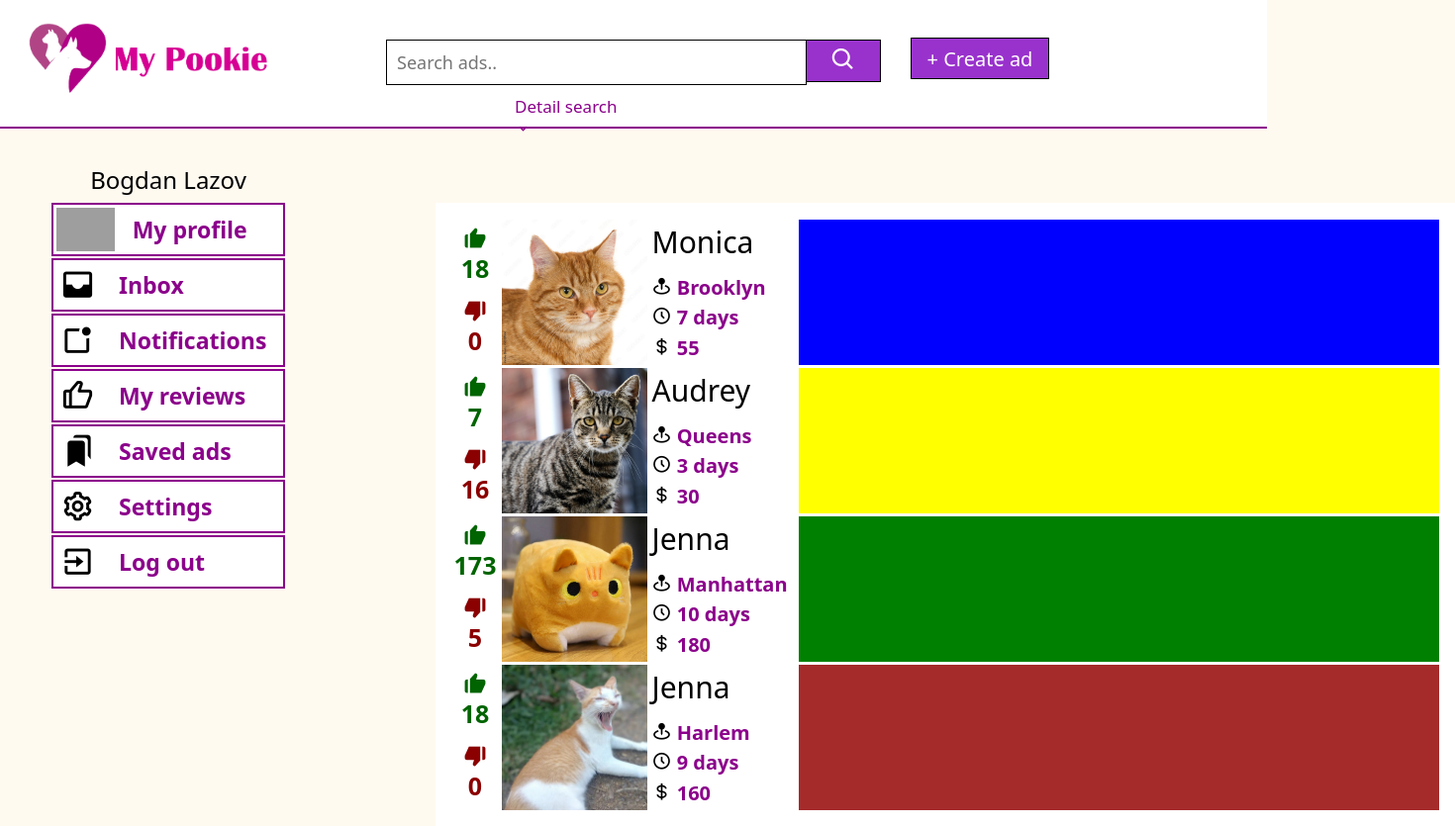
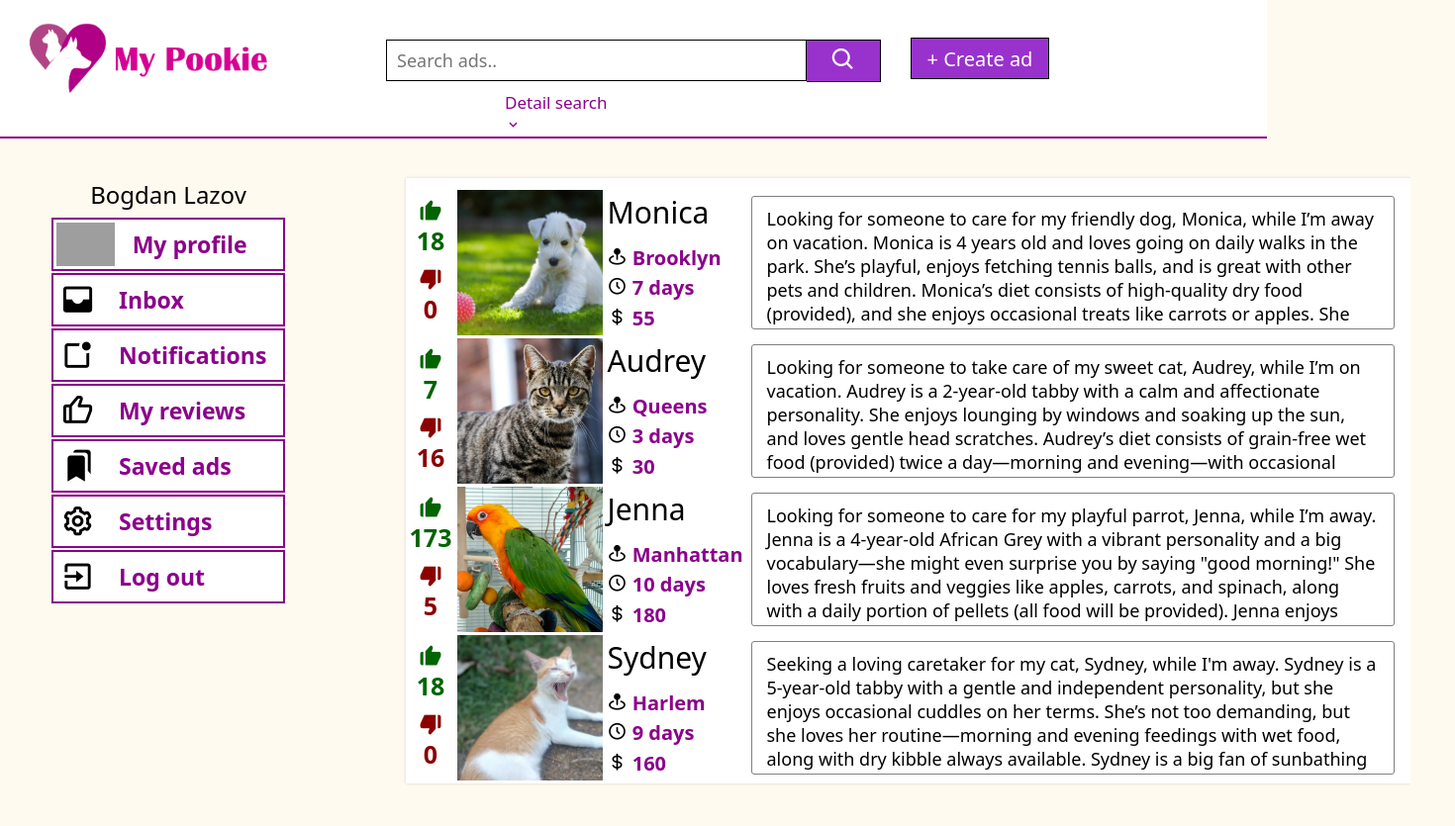
Before and after one commit to BogdanLzv/MyPookie, a plain HTML site: page main page.html in a window 1280 px wide. Shown: the whole page at 99% size, 1470 px wide, since content can reach past the window. After the commit the page ends 800 px from the top, so only its background shows below. Drawn offline with nearby package versions, Linux system fonts and the light colour scheme; grey boxes are pictures that could not be loaded.

Commit message:
change some animal types and add finish comment section

```diff
--- a/CSS/main page style.css
+++ b/CSS/main page style.css
@@ -22,7 +22,7 @@ body {
 header {
     background: white;
     width: 100%;
-    height: 130px;
+    height: 140px;
     border-bottom: 2px solid darkmagenta;
     position: fixed;
     top: 0;
@@ -45,6 +45,7 @@ header {
     border: 1px solid black;
     float: left;
     width: 85%;
+    height: 42px;
     background: white;
     outline: none;
 }
@@ -83,7 +84,7 @@ header {
 #createAd {
   position: absolute;
   right: 220px;
-  bottom: 48px;
+  bottom: 58px;
   width: 140px;
   height: 42px;
   background: darkorchid;
@@ -108,9 +109,9 @@ header {
 /* Detail Search ˘˘˘˘˘˘ */
 
 #detailSearch {
-  width: 110px;
+  width: 120px;
   position: relative;
-  left: 520px;
+  left: 510px;
   font-size: 17px;
   bottom: 35px;
   color: darkmagenta;
@@ -125,7 +126,6 @@ header {
 
 #menu {
   position: fixed;
-  top: 165px;
   left: 50px;
   width: 240px;
   height: 430px;
@@ -200,12 +200,13 @@ header {
   width: fit-content;
   position: relative;
   display: grid;
-  top: 205px;
-  left: 440px;
+  left: 410px;
   grid-template-rows: 150px 150px 150px 150px;
   grid-template-columns: 50px 150px 800px;
   background: white;
-  padding: 15px;
+  padding: 10px 15px 1.5px 0;
+  margin-top: 180px;
+  box-shadow: rgba(0, 0, 0, 0.16) 0px 0px 3px;
 }
 
 /* Ads positioning ˇˇˇˇˇˇ */
@@ -227,7 +228,6 @@ header {
 }
 
 #item3 {
-  background: blue;
   grid-row-start: 1;
   grid-row-end: 2;
   grid-column-start: 3;
@@ -252,7 +252,6 @@ header {
 }
 
 #item6 {
-  background: yellow;
   grid-row-start: 2;
   grid-row-end: 3;
   grid-column-start: 3;
@@ -277,7 +276,6 @@ header {
 }
 
 #item9 {
-  background: green;
   grid-row-start: 3;
   grid-row-end: 4;
   grid-column-start: 3;
@@ -302,7 +300,6 @@ header {
 }
 
 #item12 {
-  background: brown;
   grid-row-start: 4;
   grid-row-end: 5;
   grid-column-start: 3;
@@ -316,6 +313,7 @@ header {
   display: flex;
   flex-direction: column;
   justify-content: space-around;
+  padding: 5px 0;
 }
 
 .likes {
@@ -345,7 +343,13 @@ header {
   max-height: 100%;
 }
 
-/* Ads information section ˘˘˘˘˘˘ */
+/* Ads Information section ˘˘˘˘˘˘ */
+
+.informationSection {
+  display: inline-flex;
+  justify-content: space-between;
+  align-items: center;
+}
 
 .adInformationContainer {
   max-width: 150px;
@@ -357,8 +361,6 @@ header {
   font-size: 20px;
   font-weight: 600;
 }
-
-/* ad Information ˘˘˘˘˘˘ */
 
 .adInformation {
   display: flex;
@@ -381,6 +383,20 @@ header {
   color: black;
   font-weight: 500;
   padding: 2px;
+}
+
+/* Ad comment */
+
+.adComment {
+  padding: 10px 15px 10px;
+  border-radius: 3px;
+  font-size: 18px;
+  width: 650px;
+  height: 135px;
+  background: white;
+  border: gray 1px solid;
+  text-overflow: ellipsis;
+  overflow: hidden;
 }
 
 /* Detail search section ˘˘˘˘˘˘ */
--- a/main page.html
+++ b/main page.html
@@ -83,9 +83,9 @@
                     </div>
                 </div>
                 <div id="item2">
-                    <img src= "CSS/images/Ad pictures/1000_F_163117064_syJkTuCddASYjvl4WqyRmnuy8cDXpoQY.jpg" class="adPicture">
+                    <img src= "CSS/images/Ad pictures/PCS-Daytime-Dog-Visits-Square.webp" class="adPicture">
                 </div>
-                <div id="item3">
+                <div id="item3" class="informationSection">
                     <div class="adInformationContainer">
                             <span class="adName">Monica</span>
                         <div class="adInformation">
@@ -94,6 +94,7 @@
                             <span><i class='bx bx-dollar'></i> 55</span>
                         </div>
                     </div>
+                    <p class="adComment">Looking for someone to care for my friendly dog, Monica, while I’m away on vacation. Monica is 4 years old and loves going on daily walks in the park. She’s playful, enjoys fetching tennis balls, and is great with other pets and children. Monica’s diet consists of high-quality dry food (provided), and she enjoys occasional treats like carrots or apples. She requires feeding twice a... day—morning and evening—and fresh water available at all times. Monica is well-behaved but prefers a structured routine, so morning walks are her favorite! If you’re someone who loves dogs and can dedicate some time for cuddles and play, Monica will be in great paws with you.</p>
                 </div>
                 <div id="item4" class="reviewsSection">
                     <div class="likes">
@@ -108,7 +109,7 @@
                 <div id="item5">
                     <img src= "CSS/images/Ad pictures/07CAT-STRIPES-mediumSquareAt3X-v2.jpg" class="adPicture">
                 </div>
-                <div id="item6">
+                <div id="item6" class="informationSection">
                     <div class="adInformationContainer">
                             <span class="adName"></spanclass>Audrey</span>
                         <div class="adInformation">
@@ -117,6 +118,7 @@
                             <span><i class='bx bx-dollar'></i> 30</span>
                         </div>
                     </div>
+                    <p class="adComment">Looking for someone to take care of my sweet cat, Audrey, while I’m on vacation. Audrey is a 2-year-old tabby with a calm and affectionate personality. She enjoys lounging by windows and soaking up the sun, and loves gentle head scratches. Audrey’s diet consists of grain-free wet food (provided) twice a day—morning and evening—with occasional treats like... freeze-dried salmon. She’s an indoor-only cat, litter trained, and neat, so just a clean litter box will keep her happy. Audrey enjoys her quiet time but might surprise you with playful bursts chasing her feather toys. If you can give her love and attention without being too intrusive, Audrey will be a purring ball of happiness.</p>
                 </div>
                 <div id="item7" class="reviewsSection">
                     <div class="likes">
@@ -129,9 +131,9 @@
                     </div>
                 </div>
                 <div id="item8">
-                    <img src= "CSS/images/Ad pictures/square-cat-plush-2.jpg" class="adPicture">
+                    <img src= "CSS/images/Ad pictures/istockphoto-858710598-612x612.jpg" class="adPicture">
                 </div>
-                <div id="item9">
+                <div id="item9" class="informationSection">
                     <div class="adInformationContainer">
                             <span class="adName">Jenna</span>
                         <div class="adInformation">
@@ -140,6 +142,7 @@
                             <span><i class='bx bx-dollar'></i> 180</span>
                         </div>
                     </div>
+                    <p class="adComment">Looking for someone to care for my playful parrot, Jenna, while I’m away. Jenna is a 4-year-old African Grey with a vibrant personality and a big vocabulary—she might even surprise you by saying "good morning!" She loves fresh fruits and veggies like apples, carrots, and spinach, along with a daily portion of pellets (all food will be provided). Jenna enjoys attention... and thrives on interaction, so talking to her or playing with her favorite bells and toys will make her day. She needs a bit of supervised out-of-cage time to stretch her wings, but she’s well-behaved and friendly. Please make sure she has fresh water and a clean cage every day. If you’re calm, patient, and up for a little chatter, Jenna will be your feathered friend in no time!</p>
                 </div>
                 <div id="item10" class="reviewsSection">
                     <div class="likes">
@@ -154,15 +157,16 @@
                 <div id="item11">
                     <img src= "CSS/images/Ad pictures/yellow-cat-yawning-ground-yellow-cat-yawning-grou-337850506.jpg" class="adPicture">
                 </div>
-                <div id="item12">
+                <div id="item12" class="informationSection">
                     <div class="adInformationContainer">
-                            <span class="adName"> Jenna</span>
+                            <span class="adName"> Sydney</span>
                         <div class="adInformation">
                             <span><i class='bx bxs-map-pin'></i> Harlem</span>
                             <span><i class='bx bx-time-five' ></i> 9 days</span>
                             <span><i class='bx bx-dollar'></i> 160</span>
                         </div>
                     </div>
+                    <p class="adComment">Seeking a loving caretaker for my cat, Sydney, while I'm away. Sydney is a 5-year-old tabby with a gentle and independent personality, but she enjoys occasional cuddles on her terms. She’s not too demanding, but she loves her routine—morning and evening feedings with wet food, along with dry kibble always available. Sydney is a big fan of sunbathing by windows and playing... with feather toys, especially in the late afternoon. She’s litter trained and very neat, so cleaning her box once a day is all she needs. While she’s a little shy with new people, she warms up quickly if given time and space. If you enjoy quiet companionship and the occasional purr-filled snuggle, Sydney will be the perfect housemate!</p>
                 </div>
             </div>
 
@@ -186,7 +190,7 @@
                             </li>
                             <li>
                                 <i class='bx bx-check'></i>
-                                    Turtle
+                                Parrot
                             </li>
                         </ul>
                     </div>
```
Also changed, not shown: CSS/images/Ad pictures/PCS-Daytime-Dog-Visits-Square.webp (added), CSS/images/Ad pictures/domestic-dog_thumb_square.webp (added), CSS/images/Ad pictures/istockphoto-858710598-612x612.jpg (added).
